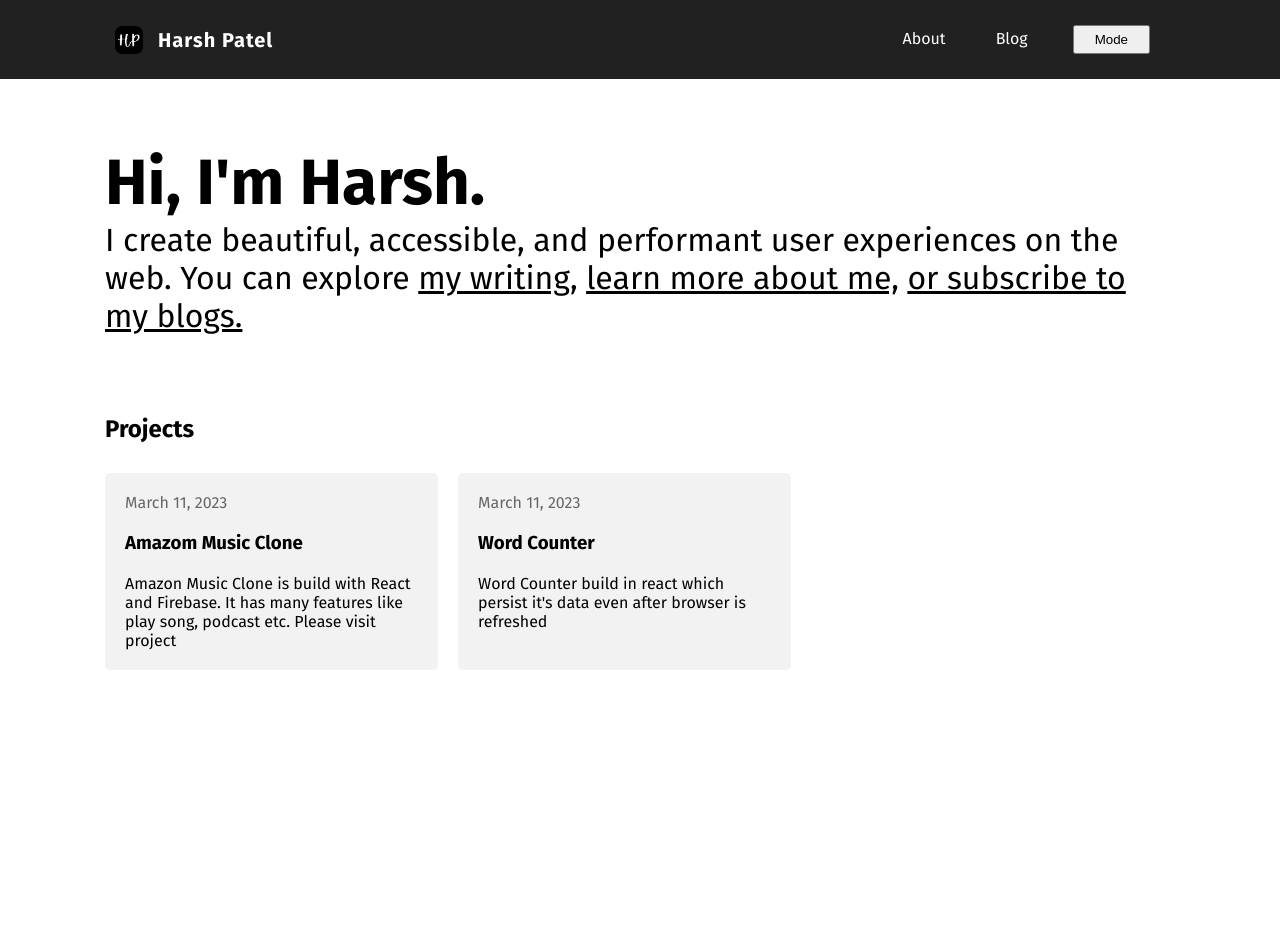
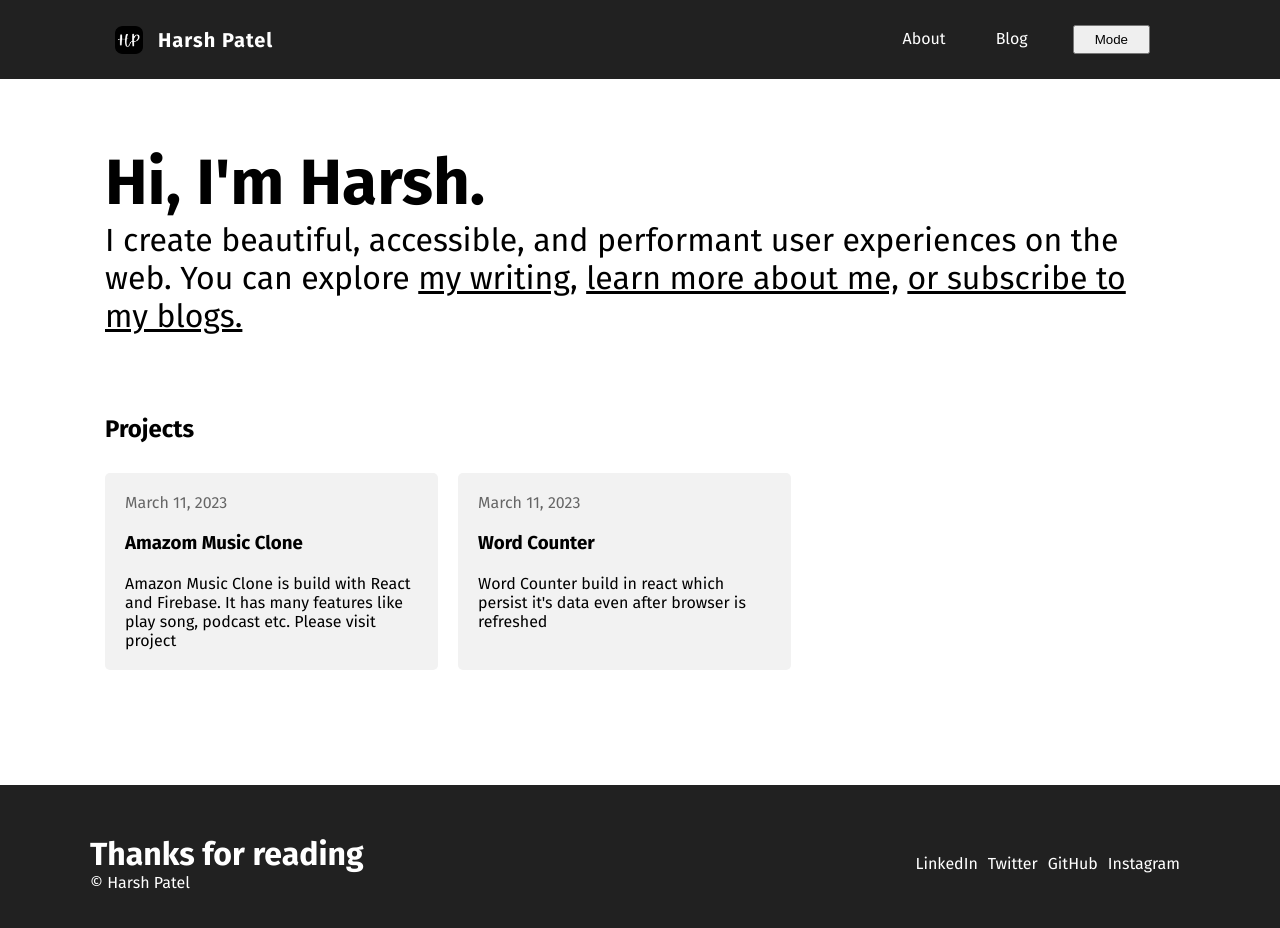
Before and after one commit to iharshspatel/Portfolio-with-Sanity, a React (Vite) app: page / in a window 1280 px wide. Shown: the top 928 px of the page. Before the commit the page ends 800 px from the top, so only its background shows below. Built offline with nearby package versions, Linux system fonts and the light colour scheme; no server answers.

Commit message:
HP-002 : Added Footer

```diff
--- a/components/App.js
+++ b/components/App.js
@@ -4,6 +4,7 @@ import OnePost from "./OnePost";
 import Header from "./Header/Header";
 import Hero from "./Hero/Hero";
 import Home from "./Pages/Home";
+import Footer from "./Footer/Footer";
 
 function App(){
     return(
@@ -15,6 +16,7 @@ function App(){
             <Route element={<OnePost/>} path="/about" />
             <Route element={<OnePost/>} path="/blog/:slug" />
         </Routes>
+        <Footer/>
     </BrowserRouter>
   </>
 );
--- /dev/null
+++ b/components/Footer/Footer.js
@@ -0,0 +1,27 @@
+import React from 'react'
+import { Link } from 'react-router-dom'
+import Container from '../Layouts/Container/Container'
+import Styles from './Footer.module.css'
+
+const Footer = () => {
+  return (
+    <div class={Styles.container}>
+    <div className={Styles.footer}>
+        <div className={Styles.footer1}>
+            <h1>Thanks for reading</h1>
+            <p>© Harsh Patel</p>
+
+        </div>
+
+        <div className={Styles.footer2}>
+            <Link to="www.google.com">LinkedIn</Link>
+            <Link to="www.google.com">Twitter</Link>
+            <Link to="www.google.com">GitHub</Link>
+            <Link to="www.google.com">Instagram</Link>
+        </div>
+        </div>
+    </div>
+  )
+}
+
+export default Footer
--- /dev/null
+++ b/components/Footer/Footer.module.css
@@ -0,0 +1,33 @@
+.container{
+    background-color: var(--color-surface-9);
+    font-family: var(--ff-body);
+}
+
+
+.footer{
+    display: flex;
+    justify-content: space-between;
+    align-items: center;
+    color: white;
+    padding: 20px 10px;
+    max-width: 1100px;
+    padding: 50px 0px;
+    margin: 0px auto;
+}
+
+.footer2 a{
+    color: white;
+    margin-right: 10px;
+}
+
+@media only screen and (max-width: 768px) {
+    .footer{
+        flex-direction: column;
+        margin-bottom: 50px;
+    }
+
+    .footer2{
+        margin: 20px 0px;
+    }
+
+}
```
